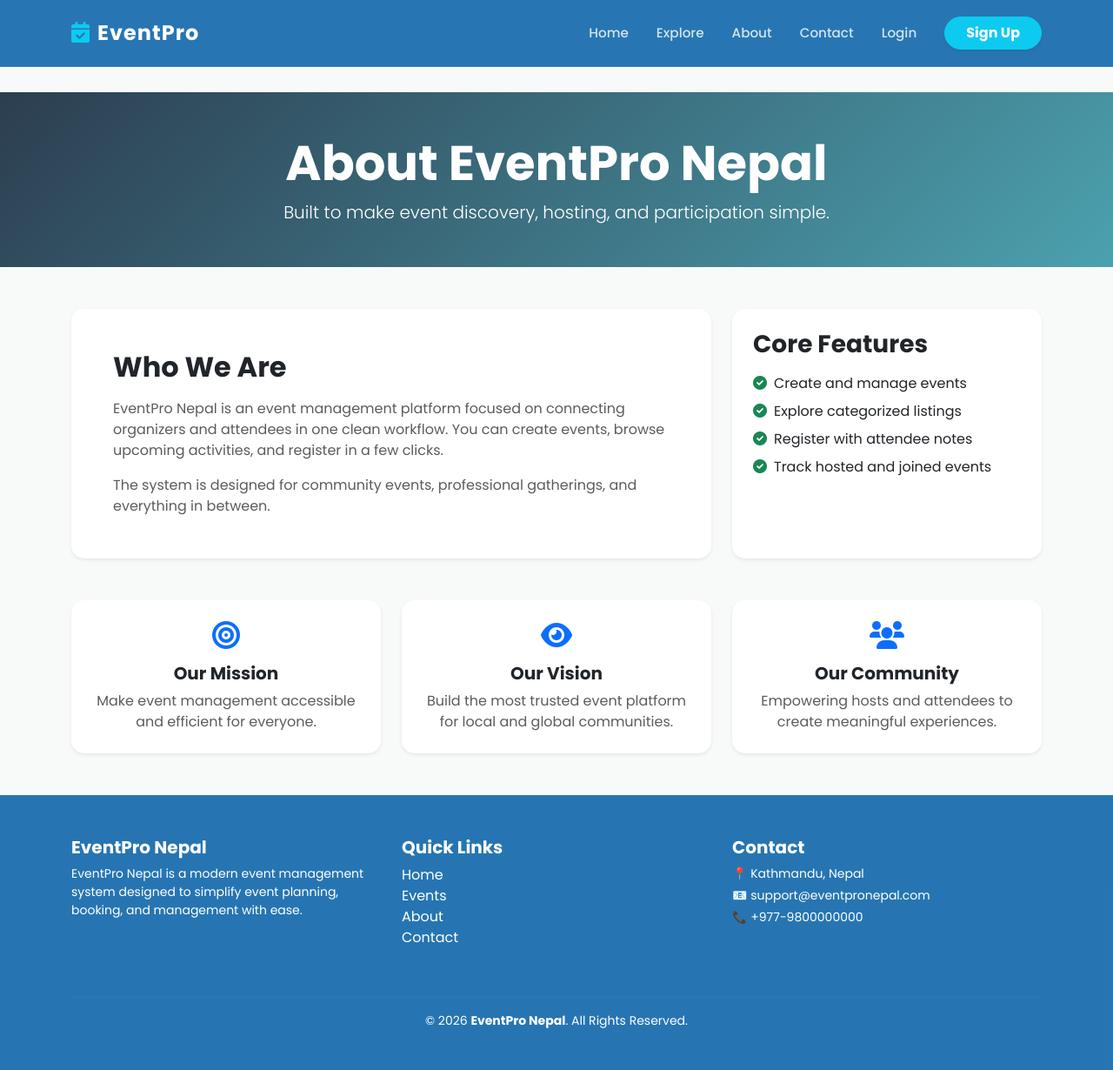
After one commit to akashbhatta/Event-Management-System, a Flask app: page /about in a window 1280 px wide. The commit adds this page. Shown: the whole page at 87% size. Run offline with Flask 3, Linux system fonts and the light colour scheme; tables that the repository leaves empty hold one stand-in row (values such as "Sample post"); some libraries are stand-ins or nearby versions.

Commit message:
Feat: added about page

```diff
--- /dev/null
+++ b/FrontEnd/templates/about.html
@@ -0,0 +1,70 @@
+{% extends "base.html" %}
+
+{% block content %}
+<div class="bg-dark text-white py-5 text-center mb-5" style="background: linear-gradient(135deg, #2c3e50, #4ca1af);">
+    <h1 class="display-4 fw-bold">About EventPro Nepal</h1>
+    <p class="lead mb-0">Built to make event discovery, hosting, and participation simple.</p>
+</div>
+
+<div class="container mb-5">
+    <div class="row g-4">
+        <div class="col-lg-8">
+            <div class="card shadow-sm border-0 h-100">
+                <div class="card-body p-4 p-md-5">
+                    <h2 class="fw-bold mb-3">Who We Are</h2>
+                    <p class="text-muted mb-3">
+                        EventPro Nepal is an event management platform focused on connecting organizers and attendees
+                        in one clean workflow. You can create events, browse upcoming activities, and register in a few clicks.
+                    </p>
+                    <p class="text-muted mb-0">
+                        The system is designed for community events, professional gatherings, and everything in between.
+                    </p>
+                </div>
+            </div>
+        </div>
+        <div class="col-lg-4">
+            <div class="card shadow-sm border-0 h-100">
+                <div class="card-body p-4">
+                    <h3 class="fw-bold mb-3">Core Features</h3>
+                    <ul class="list-unstyled mb-0">
+                        <li class="mb-2"><i class="fas fa-check-circle text-success me-2"></i>Create and manage events</li>
+                        <li class="mb-2"><i class="fas fa-check-circle text-success me-2"></i>Explore categorized listings</li>
+                        <li class="mb-2"><i class="fas fa-check-circle text-success me-2"></i>Register with attendee notes</li>
+                        <li><i class="fas fa-check-circle text-success me-2"></i>Track hosted and joined events</li>
+                    </ul>
+                </div>
+            </div>
+        </div>
+    </div>
+
+    <div class="row mt-4 g-4">
+        <div class="col-md-4">
+            <div class="card shadow-sm border-0 text-center h-100">
+                <div class="card-body p-4">
+                    <i class="fas fa-bullseye fa-2x text-primary mb-3"></i>
+                    <h5 class="fw-bold">Our Mission</h5>
+                    <p class="text-muted mb-0">Make event management accessible and efficient for everyone.</p>
+                </div>
+            </div>
+        </div>
+        <div class="col-md-4">
+            <div class="card shadow-sm border-0 text-center h-100">
+                <div class="card-body p-4">
+                    <i class="fas fa-eye fa-2x text-primary mb-3"></i>
+                    <h5 class="fw-bold">Our Vision</h5>
+                    <p class="text-muted mb-0">Build the most trusted event platform for local and global communities.</p>
+                </div>
+            </div>
+        </div>
+        <div class="col-md-4">
+            <div class="card shadow-sm border-0 text-center h-100">
+                <div class="card-body p-4">
+                    <i class="fas fa-users fa-2x text-primary mb-3"></i>
+                    <h5 class="fw-bold">Our Community</h5>
+                    <p class="text-muted mb-0">Empowering hosts and attendees to create meaningful experiences.</p>
+                </div>
+            </div>
+        </div>
+    </div>
+</div>
+{% endblock %}
--- a/FrontEnd/templates/base.html
+++ b/FrontEnd/templates/base.html
@@ -34,6 +34,7 @@
                 <ul class="navbar-nav ms-auto align-items-center">
                     <li class="nav-item"><a class="nav-link mx-2" href="{{ url_for('index') }}">Home</a></li>
                     <li class="nav-item"><a class="nav-link mx-2" href="{{ url_for('events') }}">Explore</a></li>
+                    <li class="nav-item"><a class="nav-link mx-2" href="{{ url_for('about') }}">About</a></li>
                     <li class="nav-item"><a class="nav-link mx-2" href="{{ url_for('contact') }}">Contact</a></li>
                     {% if current_user.is_authenticated %}
                     <li class="nav-item"><a class="nav-link mx-2" href="{{ url_for('dashboard') }}">Dashboard</a></li>
@@ -84,6 +85,7 @@
                 <ul class="list-unstyled">
                     <li><a href="{{ url_for('index') }}" class="text-white">Home</a></li>
                     <li><a href="{{ url_for('events') }}" class="text-white">Events</a></li>
+                    <li><a href="{{ url_for('about') }}" class="text-white">About</a></li>
                     <li><a href="{{ url_for('contact') }}" class="text-white">Contact</a></li>
                 </ul>
             </div>
```
